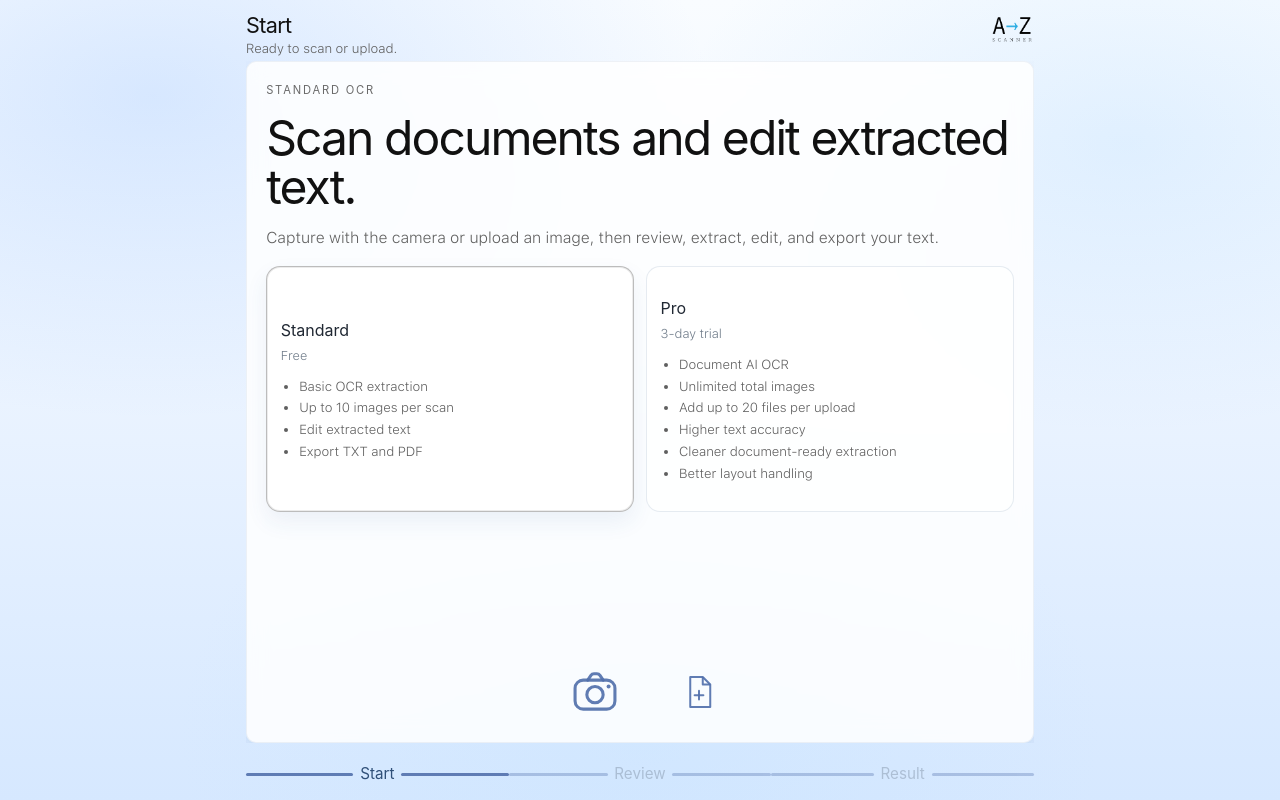
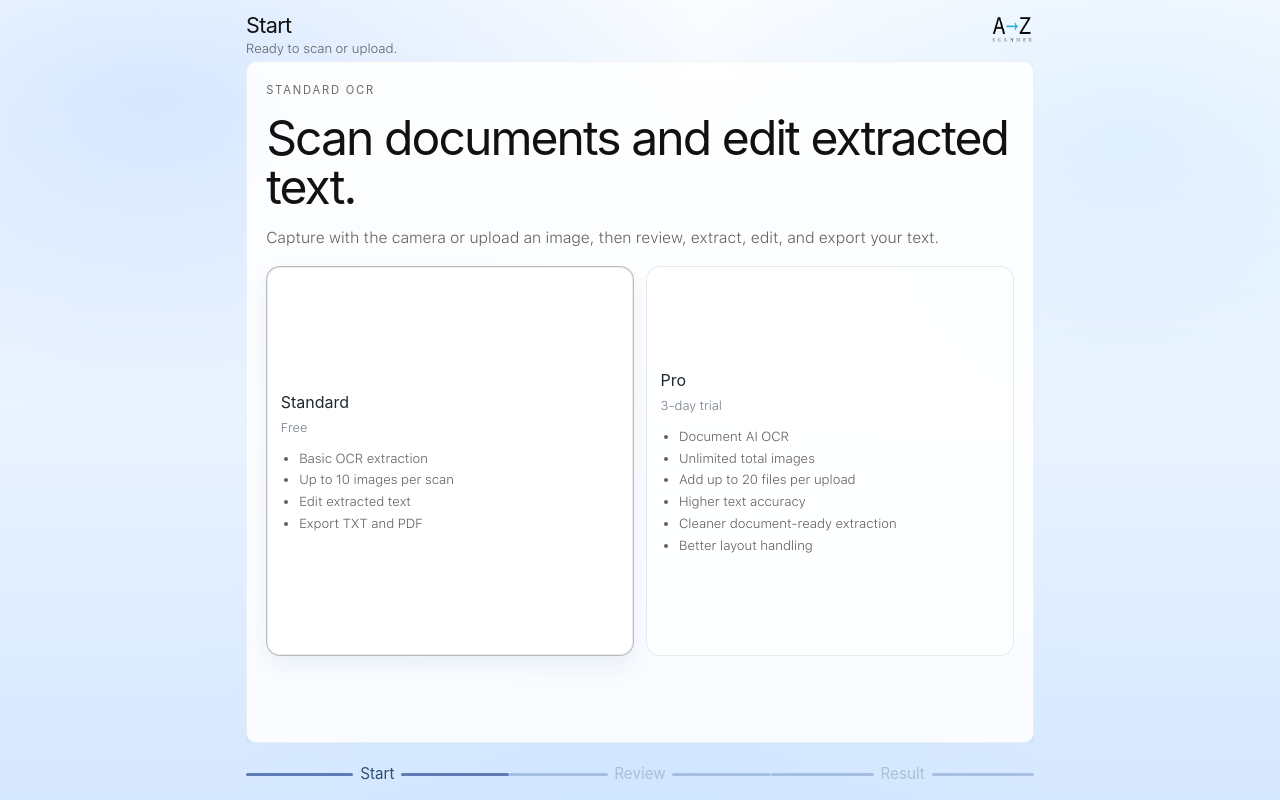
Before and after one commit to aisupsaas/az-scanner, a Next.js app in the folder frontend/: page / in a window 1280 px wide. Built offline with nearby package versions, Linux system fonts and the light colour scheme; no server answers; a web font is replaced by a local one.

Commit message:
Update AZ Scanner

```diff
--- a/frontend/app/components/StartScreen.tsx
+++ b/frontend/app/components/StartScreen.tsx
@@ -115,39 +115,26 @@ export default function StartScreen(props: {
 
           <label className="az-start-file-icon-button" aria-label="Choose files">
             <svg
-              width="40"
-              height="40"
-              viewBox="0 0 64 64"
+                width="36"
+                height="36"
+                viewBox="0 0 24 24"
                 fill="none"
                 xmlns="http://www.w3.org/2000/svg"
                 aria-hidden="true"
               >
                 <path
-                d="M18 8H38L50 20V56H18V8Z"
+                  d="M12 5V19"
                   stroke="currentColor"
-                strokeWidth="3.2"
-                strokeLinejoin="round"
-              />
-              <path
-                d="M38 8V20H50"
-                stroke="currentColor"
-                strokeWidth="3.2"
-                strokeLinejoin="round"
-              />
-              <path
-                d="M25 37H39"
-                stroke="currentColor"
-                strokeWidth="3.2"
+                  strokeWidth="2.4"
                   strokeLinecap="round"
                 />
                 <path
-                d="M32 30V44"
+                  d="M5 12H19"
                   stroke="currentColor"
-                strokeWidth="3.2"
+                  strokeWidth="2.4"
                   strokeLinecap="round"
                 />
               </svg>
-
             <input
               type="file"
               multiple
--- a/frontend/app/globals.css
+++ b/frontend/app/globals.css
@@ -2285,20 +2285,24 @@ body {
   border-color: rgba(43, 134, 115, 0.58);
 }
 
-/* Start screen icon actions */
+/* Start screen: plan cards and bottom icons */
 .az-start-intro {
   margin-bottom: 1rem;
 }
 
+.az-home-plan-card-standard {
+  min-height: 320px !important;
+}
+
+.az-home-plan-card-pro {
+  min-height: 390px !important;
+}
+
 .az-start-icon-actions {
+  position: relative;
+  width: 100%;
+  min-height: 140px;
   margin-top: auto;
-  min-height: 140px;
-  display: grid;
-  grid-template-columns: 1fr auto 1fr;
-  align-items: end;
-  justify-items: center;
-  column-gap: 1.35rem;
-  padding-bottom: 1.6rem;
 }
 
 .az-start-camera-icon-button,
@@ -2315,21 +2319,27 @@ body {
 }
 
 .az-start-camera-icon-button {
-  grid-column: 2;
-  width: 76px;
-  height: 76px;
+  position: absolute;
+  left: 50%;
+  bottom: 0;
+  width: 86px;
+  height: 86px;
+  transform: translateX(-50%);
 }
 
 .az-start-file-icon-button {
-  grid-column: 3;
-  justify-self: start;
-  width: 54px;
-  height: 54px;
+  position: absolute;
+  right: 22%;
+  bottom: 12px;
+  width: 58px;
+  height: 58px;
   cursor: pointer;
-  margin-bottom: 0.55rem;
-}
-
-.az-start-camera-icon-button:active,
+}
+
+.az-start-camera-icon-button:active {
+  transform: translateX(-50%) scale(0.94);
+}
+
 .az-start-file-icon-button:active {
   transform: scale(0.94);
 }
@@ -2466,3 +2476,63 @@ body {
 .az-app-pro .az-start-file-icon-button {
   color: rgba(36, 96, 83, 0.92);
 }
+
+/* Start screen: plan cards and bottom icons */
+.az-home-plan-card-standard {
+  min-height: 320px !important;
+}
+
+.az-home-plan-card-pro {
+  min-height: 390px !important;
+}
+
+.az-start-icon-actions {
+  position: relative;
+  width: 100%;
+  min-height: 140px;
+  margin-top: auto;
+}
+
+.az-start-camera-icon-button,
+.az-start-file-icon-button {
+  border: none !important;
+  background: transparent !important;
+  box-shadow: none !important;
+  padding: 0 !important;
+  color: rgba(83, 113, 172, 0.92);
+  display: inline-flex;
+  align-items: center;
+  justify-content: center;
+  -webkit-tap-highlight-color: transparent;
+}
+
+.az-start-camera-icon-button {
+  position: absolute;
+  left: 50%;
+  bottom: 0;
+  width: 86px;
+  height: 86px;
+  transform: translateX(-50%);
+}
+
+.az-start-file-icon-button {
+  position: absolute;
+  right: 22%;
+  bottom: 12px;
+  width: 58px;
+  height: 58px;
+  cursor: pointer;
+}
+
+.az-start-camera-icon-button:active {
+  transform: translateX(-50%) scale(0.94);
+}
+
+.az-start-file-icon-button:active {
+  transform: scale(0.94);
+}
+
+.az-app-pro .az-start-camera-icon-button,
+.az-app-pro .az-start-file-icon-button {
+  color: rgba(36, 96, 83, 0.92);
+}
```
Lines whose indentation alone changed are shown as unchanged.
